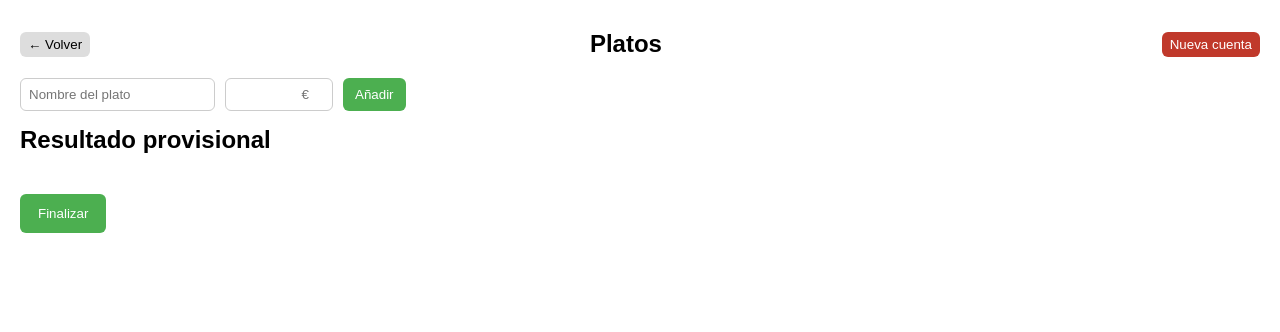
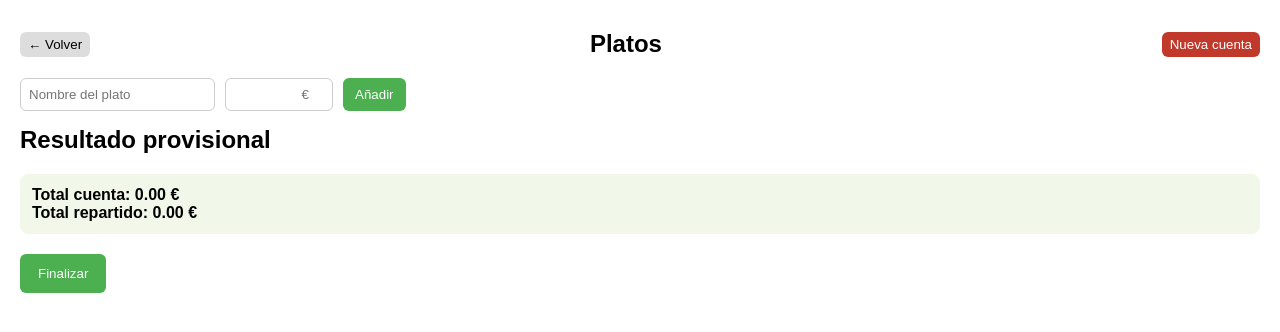
Before and after one commit to NSInductus/divideapp, a React (Vite) app: page /items in a window 1280 px wide. Shown: the top 332 px of the page. Built offline with nearby package versions, Linux system fonts and the light colour scheme.

Commit message:
Funcionalidad de comprobar el total repartido

```diff
--- a/src/pages/Items/Items.jsx
+++ b/src/pages/Items/Items.jsx
@@ -4,13 +4,25 @@ import PageContainer from "../../components/layout/PageContainer";
 import AddItemForm from "../../components/items/AddItemForm";
 import ItemCard from "../../components/items/ItemCard";
 import { useApp } from "../../context/AppContext";
-import { calculateTotals } from "../../utils/totals";
+import {
+  calculateTotals,
+  calculateItemsTotal,
+  sumTotals
+} from "../../utils/totals";
 
 export default function Items() {
   const { people, items, setItems } = useApp();
   const nav = useNavigate();
 
   const totals = calculateTotals(people, items);
+
+  const totalCuenta = calculateItemsTotal(items);
+  const totalRepartido = sumTotals(totals);
+  const difference = totalCuenta - totalRepartido;
+
+  const canFinalize =
+    items.length > 0 &&
+    Math.abs(difference) < 0.01;
 
   const removeItem = (index) => {
     setItems(items.filter((_, i) => i !== index));
@@ -39,10 +51,21 @@ export default function Items() {
         </div>
       ))}
 
+      <div className="items-total-check">
+        <div>Total cuenta: <b>{totalCuenta.toFixed(2)} €</b></div>
+        <div>Total repartido: <b>{totalRepartido.toFixed(2)} €</b></div>
+
+        {Math.abs(difference) >= 0.01 && (
+          <div style={{ color: "#c0392b", marginTop: 6 }}>
+            ⚠️ Faltan repartir {difference.toFixed(2)} €
+          </div>
+        )}
+      </div>
+
       <button
         className="btn primary big"
         onClick={() => nav("/result")}
-        disabled={!items.length}
+        disabled={!canFinalize}
       >
         Finalizar
       </button>
--- a/src/styles/globals.css
+++ b/src/styles/globals.css
@@ -164,6 +164,14 @@ body {
   color: #c0392b;
 }
 
+.items-total-check {
+  margin-top: 16px;
+  padding: 12px;
+  background: #f1f8e9;
+  border-radius: 8px;
+  font-weight: bold;
+}
+
 
 /* ======================================================
    PARTICIPANTES DE UN PLATO
--- a/src/utils/totals.js
+++ b/src/utils/totals.js
@@ -19,3 +19,17 @@ export function calculateTotals(people, items) {
 
   return totals;
 }
+
+export function calculateItemsTotal(items) {
+  return items.reduce(
+    (sum, item) => sum + (item.price || 0),
+    0
+  );
+}
+
+export function sumTotals(totals) {
+  return Object.values(totals).reduce(
+    (sum, value) => sum + value,
+    0
+  );
+}
```
Also changed, not shown: src/hooks/useTotals.js (deleted).
